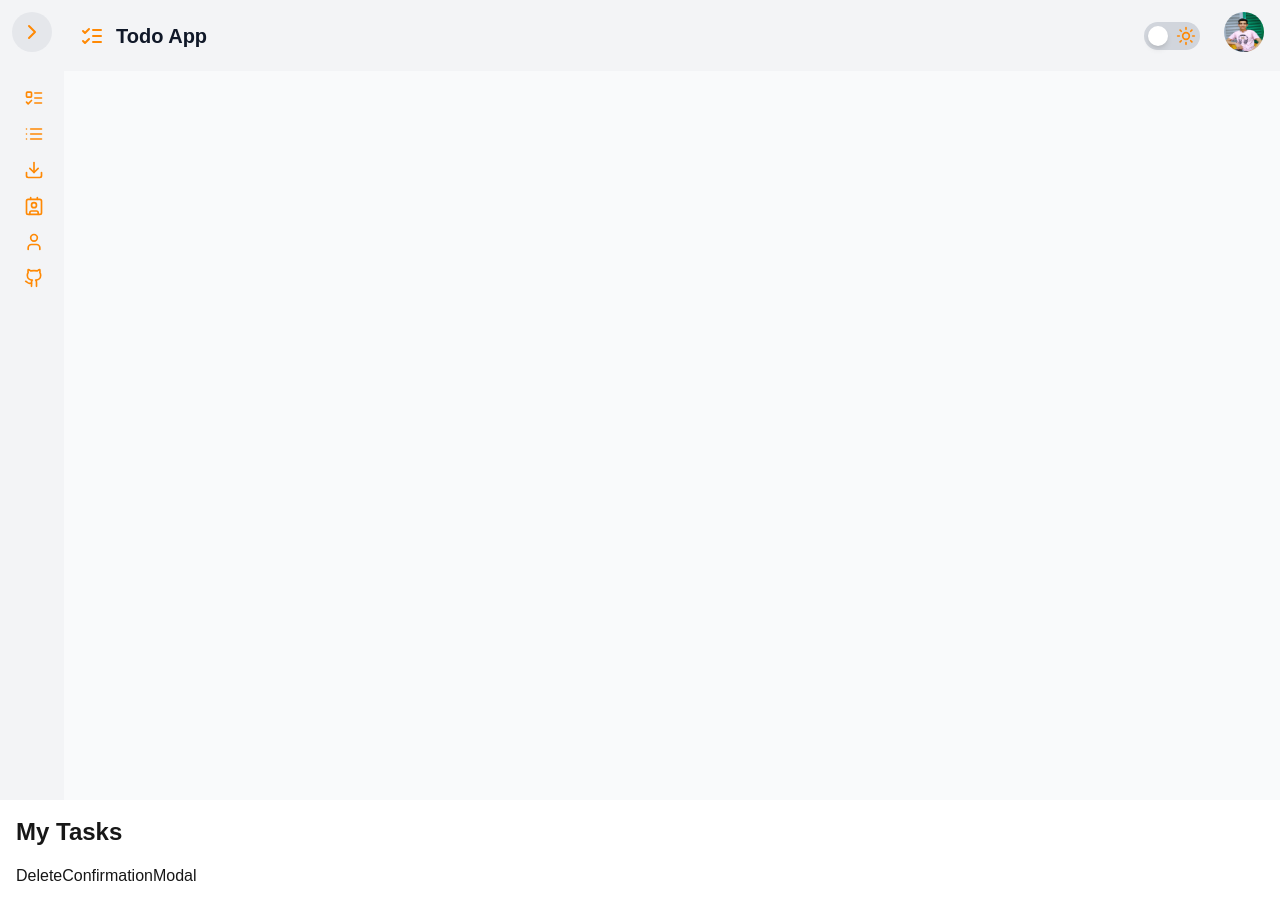
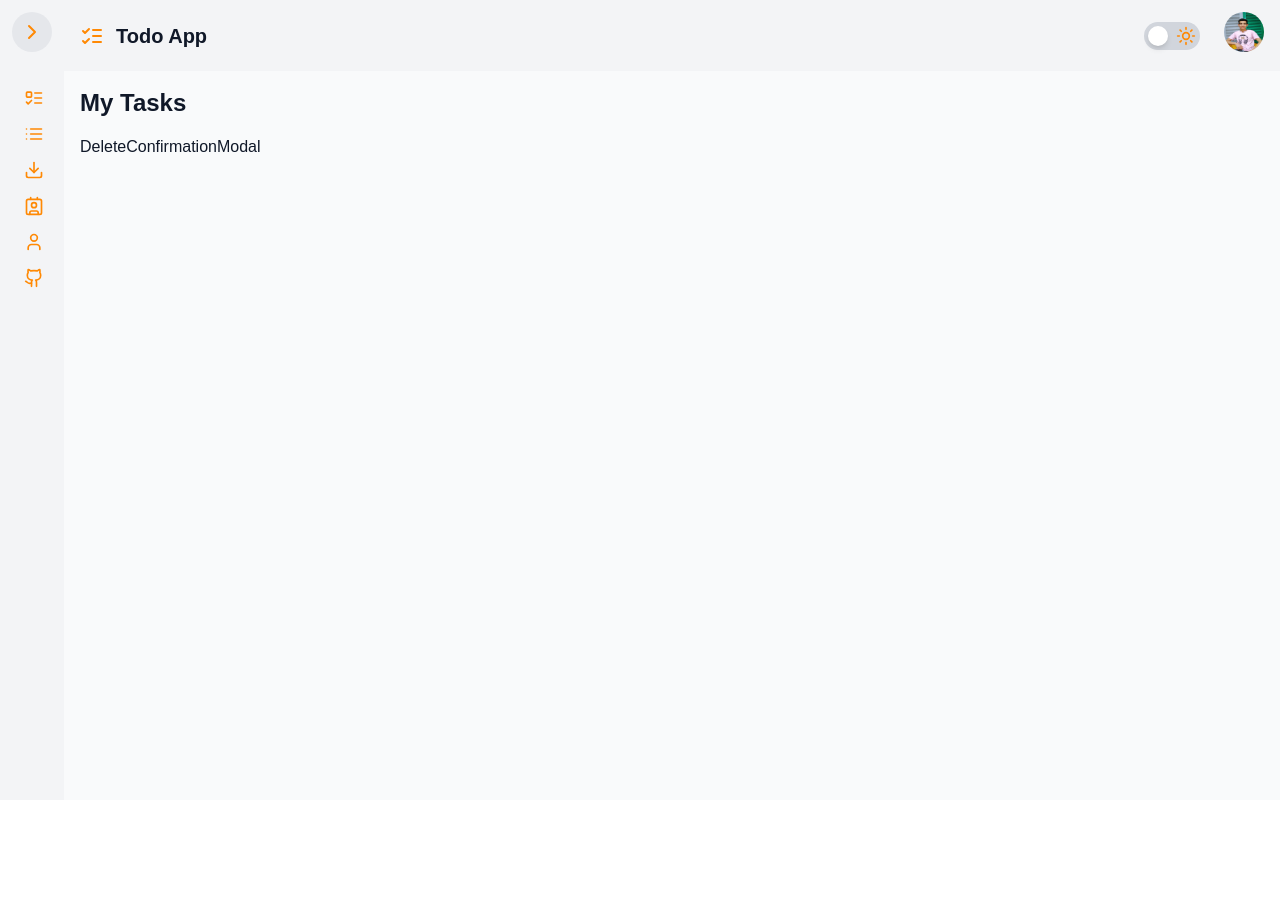
Before and after one commit to redarashid/todo-list-next, a Next.js app: page / in a window 1280 px wide. After the commit the page ends 800 px from the top, so only its background shows below. Built offline with nearby package versions, Linux system fonts and the light colour scheme.

Commit message:
first commit

```diff
--- a/src/app/context/categoryCotext.js
+++ b/src/app/context/categoryCotext.js
@@ -1,7 +1,7 @@
 "use client";
 
 import useLocalStorage from "../hooks/useLocalStorage";
-import { createContext, useContext, useState } from "react";
+import { createContext, useContext, useState, useEffect } from "react";
 import { toast } from "react-toastify";
 
 const CategoryContext = createContext();
--- a/src/app/layout.js
+++ b/src/app/layout.js
@@ -3,6 +3,7 @@ import "./globals.css";
 import { TodoProvider } from "./context/todoContext";
 import Header from "./components/header";
 import SidebarMenu from "./components/sidebar";
+import { CategoryProvider } from "./context/categoryCotext";
 
 const geistSans = Geist({
   variable: "--font-geist-sans",
@@ -26,15 +27,17 @@ export default function RootLayout({ children }) {
         className={`${geistSans.variable} ${geistMono.variable} antialiased`}
       >
         <TodoProvider>
+          <CategoryProvider>
             <div className=" flex flex-1 overflow-hidden select-none">
               {/* Sidebar */}
               <SidebarMenu />
 
               <div className=" flex-1 bg-gray-50 dark:bg-gray-800 text-gray-900 dark:text-gray-100">
                 <Header />
+                {children}
               </div>
             </div>
-          {children}
+          </CategoryProvider>
         </TodoProvider>
       </body>
     </html>
```
Lines whose indentation alone changed are shown as unchanged.
